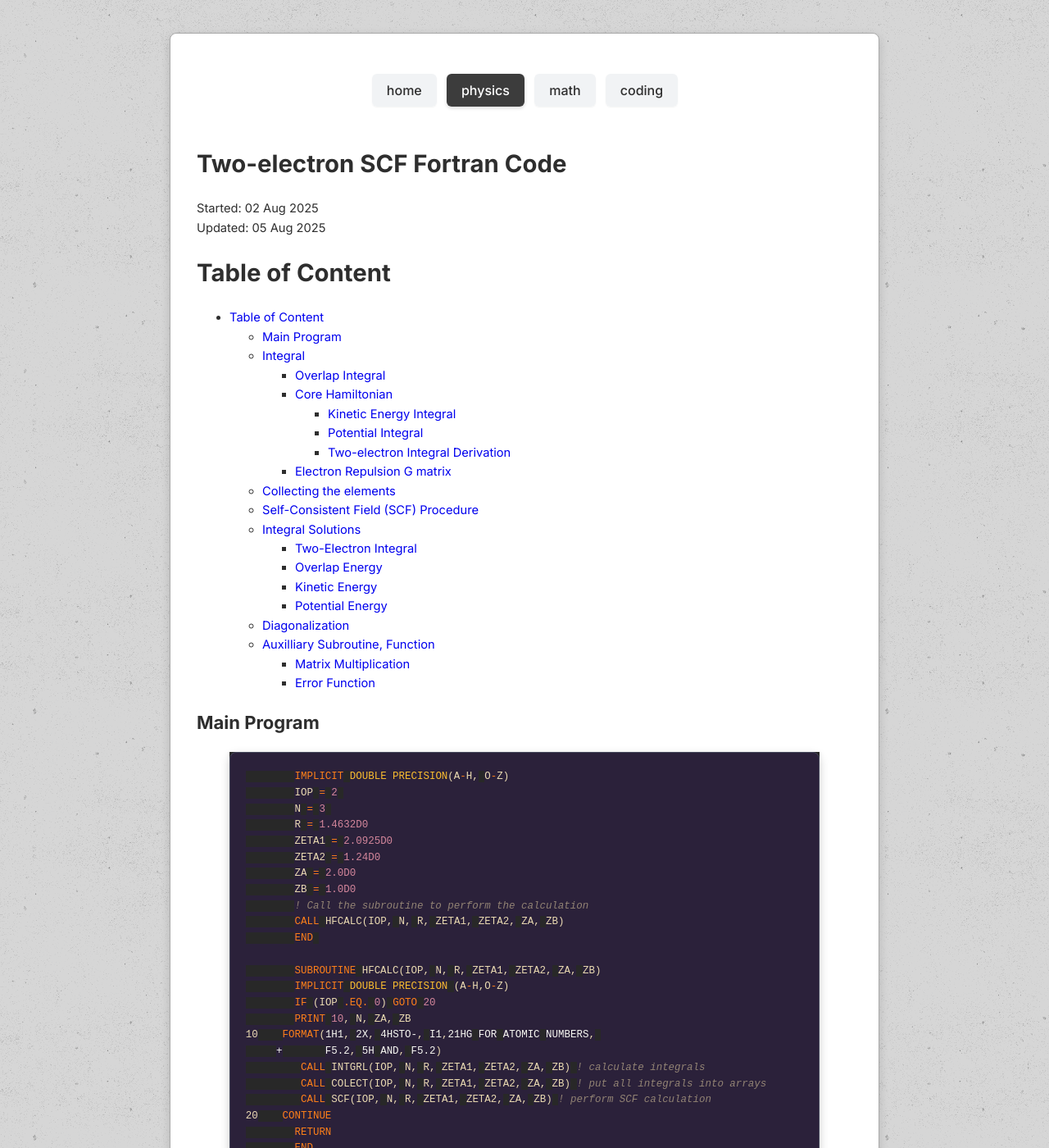
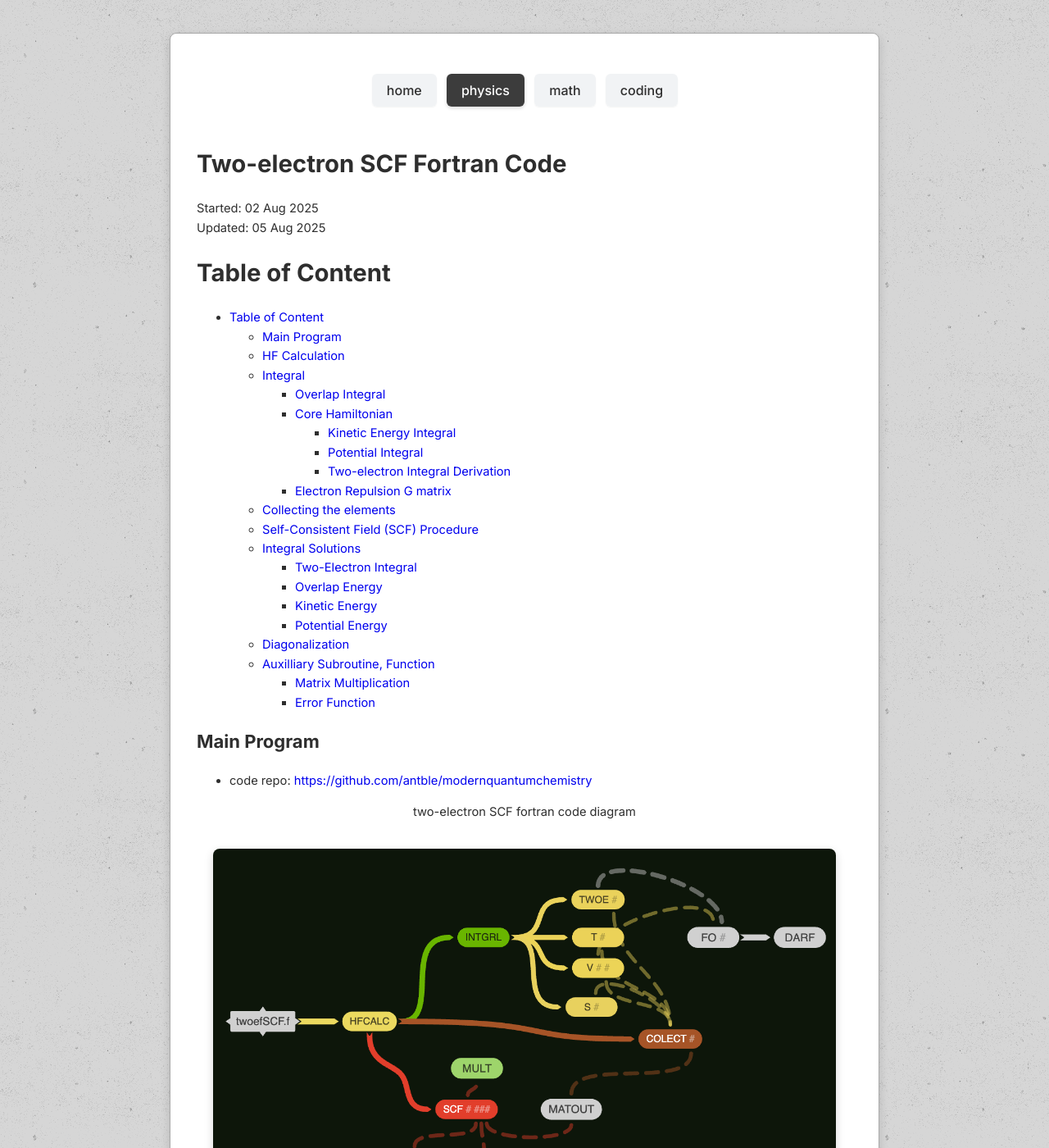
Before and after one commit to antble/antble.github.io, a Jekyll site: the page built from _posts/physics/quantum_chemistry/2025-08-02-twoelectronSCF.md, in a window 1280 px wide and 1400 px high. Shown: the whole window at 82% size. Built offline with Jekyll 4.4.1, drawn with Linux system fonts in a browser that asks for light colours.

Commit message:
update twoeSCF files

```diff
--- a/_posts/physics/quantum_chemistry/2025-08-02-twoelectronSCF.md
+++ b/_posts/physics/quantum_chemistry/2025-08-02-twoelectronSCF.md
@@ -9,6 +9,7 @@
 # Table of Content
 - [Table of Content](#table-of-content)
   - [Main Program](#main-program)
+  - [HF Calculation](#hf-calculation)
   - [Integral](#integral)
       - [Overlap Integral](#overlap-integral)
     - [Core Hamiltonian](#core-hamiltonian)
@@ -29,7 +30,21 @@
     - [Error Function](#error-function)
 
 
+
+
 ## Main Program
+- code repo: [https://github.com/antble/modernquantumchemistry](https://github.com/antble/modernquantumchemistry/tree/main)
+
+<p style="text-align: center; margin-top: 0.5em;">two-electron SCF fortran code diagram
+</p>
+<div class="my-container">
+<img src="{{ '/assets/physics/twoeSCF_diagram.png' | relative_url }}"
+     style="width: 95%; height: auto;"
+     >
+</div>
+
+
+## HF Calculation
 {% highlight fortran %}
 	IMPLICIT DOUBLE PRECISION(A-H, O-Z)
 	IOP = 2
```
Also changed, not shown: assets/physics/twoeSCF_diagram.png (added).
